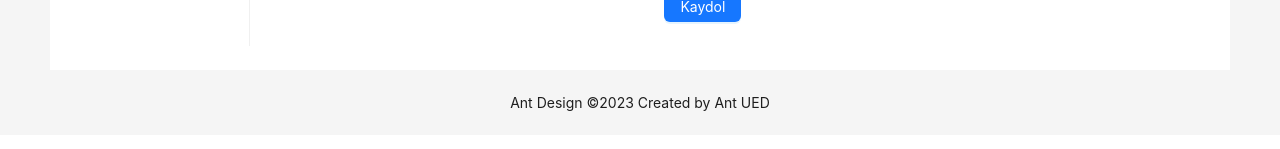
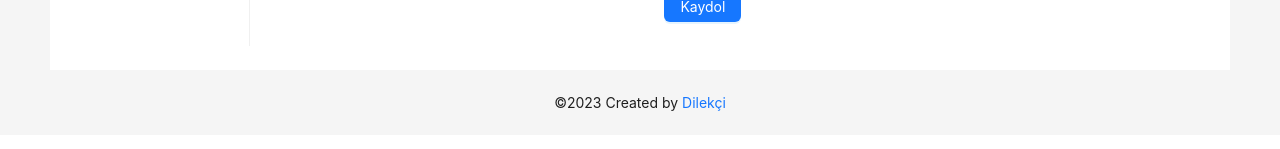
Before and after one commit to hamdidilekci/insurance-app, a React (Create React App) app: page / in a window 1280 px wide. Shown: the part 601-750 px from the top of the page. Built offline with nearby package versions, Linux system fonts and the light colour scheme.

Commit message:
Update MyLayout.js

```diff
--- a/src/Components/MyLayout.js
+++ b/src/Components/MyLayout.js
@@ -66,7 +66,6 @@ const MyLayout = () => {
                     <Content
                         style={{
                            margin: '0'
-
                         }}
                     >
                         <MyForm/>
@@ -78,7 +77,7 @@ const MyLayout = () => {
                     textAlign: 'center',
                 }}
             >
-                Ant Design ©2023 Created by Ant UED
+                ©2023 Created by <a href="https://www.linkedin.com/in/dilekcihamdi/">Dilekçi</a>
             </Footer>
         </Layout>
     );
```
